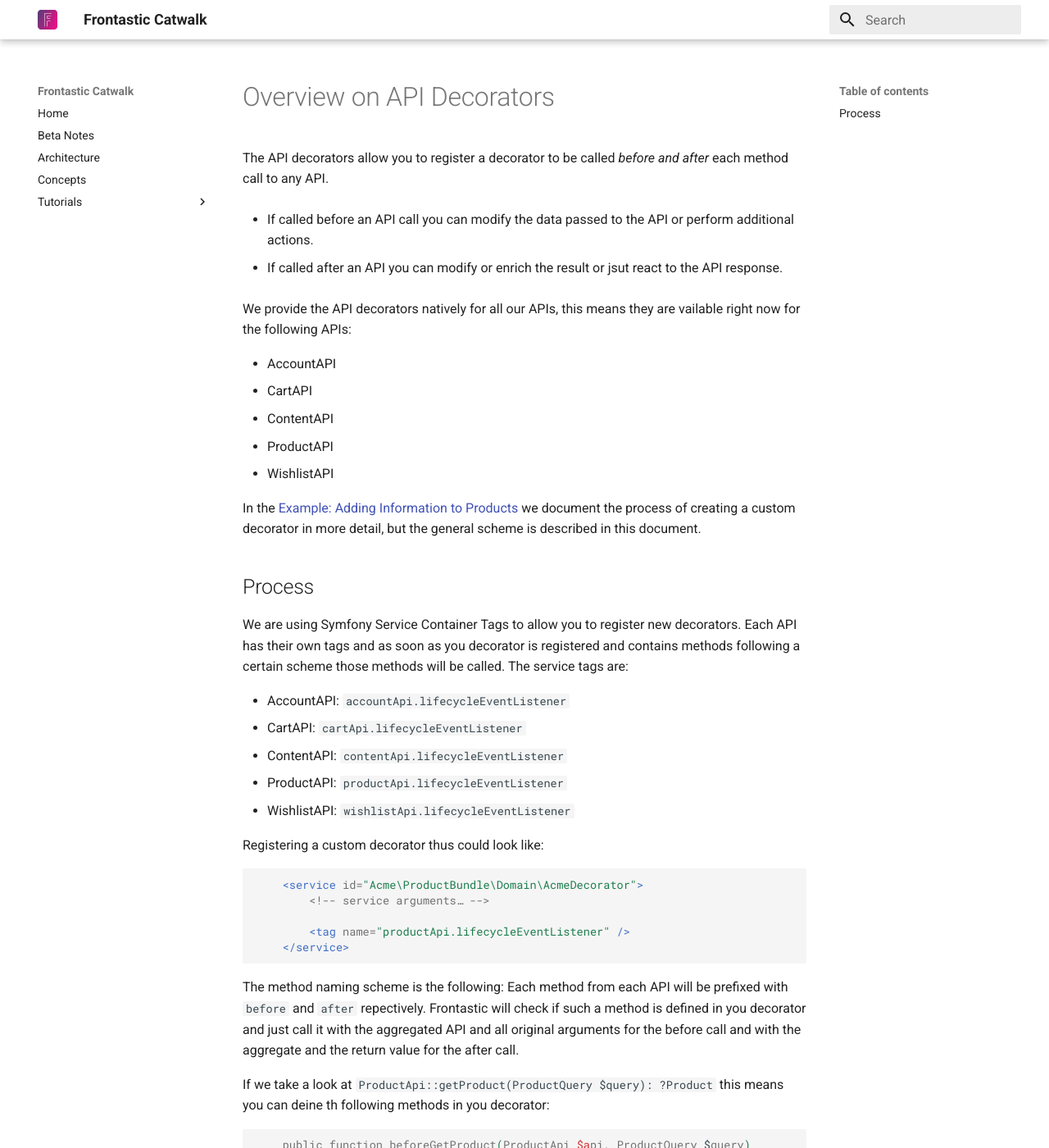
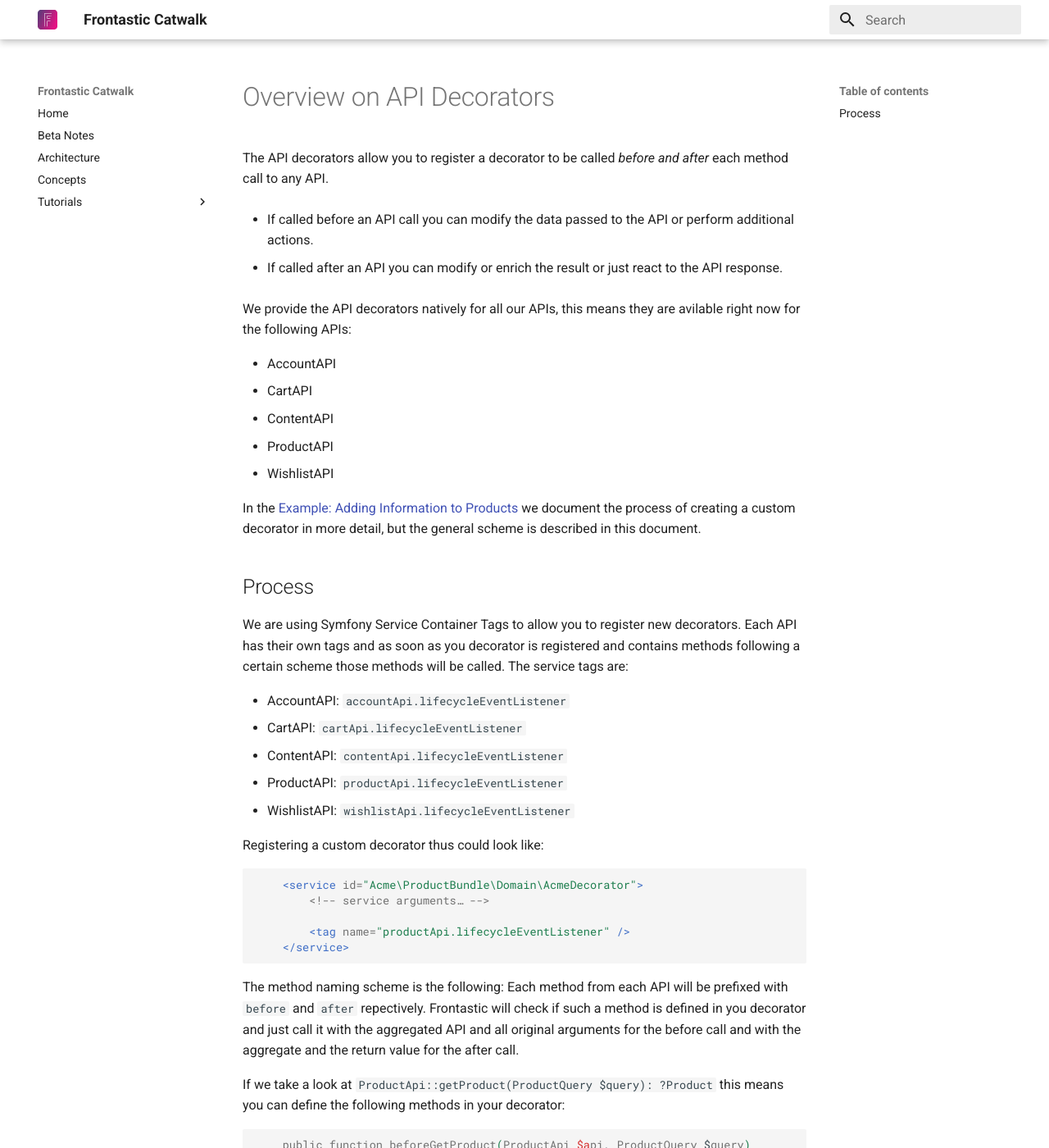
Before and after one commit to FrontasticGmbH/catwalk, an MkDocs documentation site: the page built from docs/extension_points/10_api_decorators.md, in a window 1280 px wide and 1400 px high. Shown: the whole window at 82% size. Built offline with MkDocs 1.6.1 and Material for MkDocs 9.7.7, drawn with Linux system fonts in a browser that asks for light colours.

Commit message:
Spelling

````diff
--- a/docs/extension_points/10_api_decorators.md
+++ b/docs/extension_points/10_api_decorators.md
@@ -6,11 +6,11 @@
 * If called before an API call you can modify the data passed to the API or
   perform additional actions.
 
-* If called after an API you can modify or enrich the result or jsut react to
+* If called after an API you can modify or enrich the result or just react to
   the API response.
 
 We provide the API decorators natively for all our APIs, this means they are
-vailable right now for the following APIs:
+avilable right now for the following APIs:
 
 * AccountAPI
 * CartAPI
@@ -18,7 +18,7 @@
 * ProductAPI
 * WishlistAPI
 
-In  the [Example: Adding Information to Products](20_product_enhancer.md) we
+In the [Example: Adding Information to Products](20_product_enhancer.md) we
 document the process of creating a custom decorator in more detail, but the
 general scheme is described in this document.
 
@@ -51,9 +51,8 @@
 all original arguments for the before call and with the aggregate and the
 return value for the after call.
 
-If we take a look at `ProductApi::getProduct(ProductQuery $query):
-?Product` this means you can deine th following methods in you
-decorator:
+If we take a look at `ProductApi::getProduct(ProductQuery $query): ?Product`
+this means you can define the following methods in your decorator:
 
 ```
     public function beforeGetProduct(ProductApi $api, ProductQuery $query)
````
